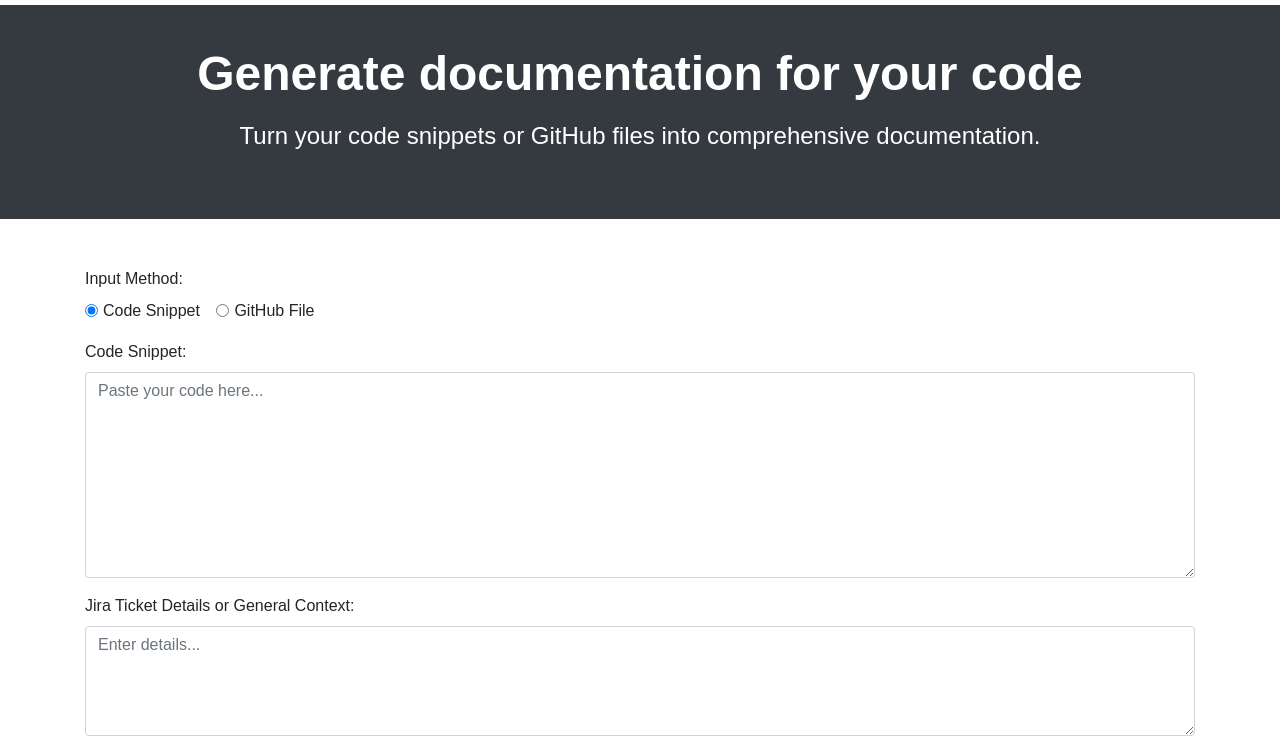
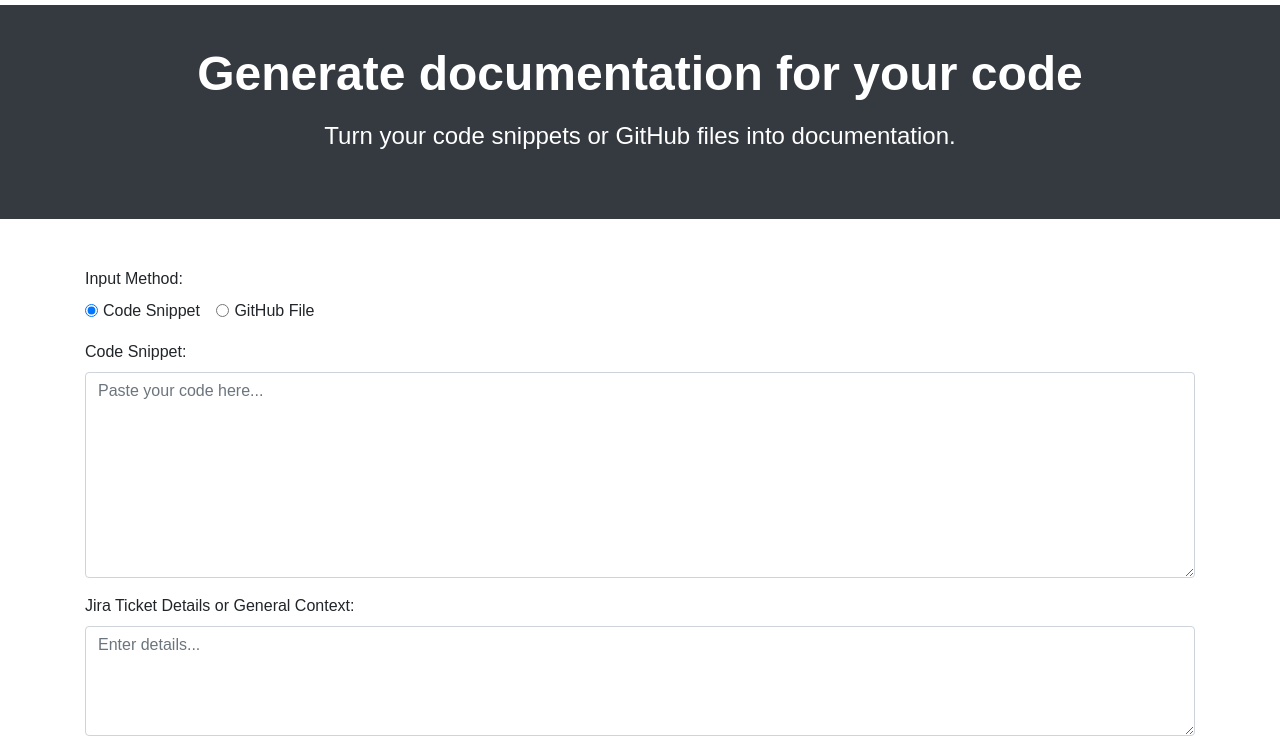
Before and after one commit to MarioSorgente/devdok, a plain HTML site: page generator.html in a window 1280 px wide. Shown: the part 61-800 px from the top of the page. Drawn offline with nearby package versions, Linux system fonts and the light colour scheme; no server answers.

Commit message:
Update generator.html

```diff
--- a/generator.html
+++ b/generator.html
@@ -7,7 +7,7 @@
     <link rel="icon" href="favicon.ico" type="image/x-icon" />
 
     <!-- Meta Description -->
-    <meta name="description" content="Generate comprehensive documentation for your code automatically with DevDok. Transform your code and Jira tickets into clear, structured documentation." />
+    <meta name="description" content="Generate documentation for your code automatically with DevDok. Transform your code and Jira tickets into clear, structured documentation." />
 
     <!-- Open Graph Meta Tags -->
     <meta property="og:title" content="DevDok - Automatically document your tickets" />
@@ -73,7 +73,7 @@
     <div class="hero">
         <div class="container">
             <h1>Generate documentation for your code</h1>
-            <p>Turn your code snippets or GitHub files into comprehensive documentation.</p>
+            <p>Turn your code snippets or GitHub files into documentation.</p>
         </div>
     </div>
 
```
